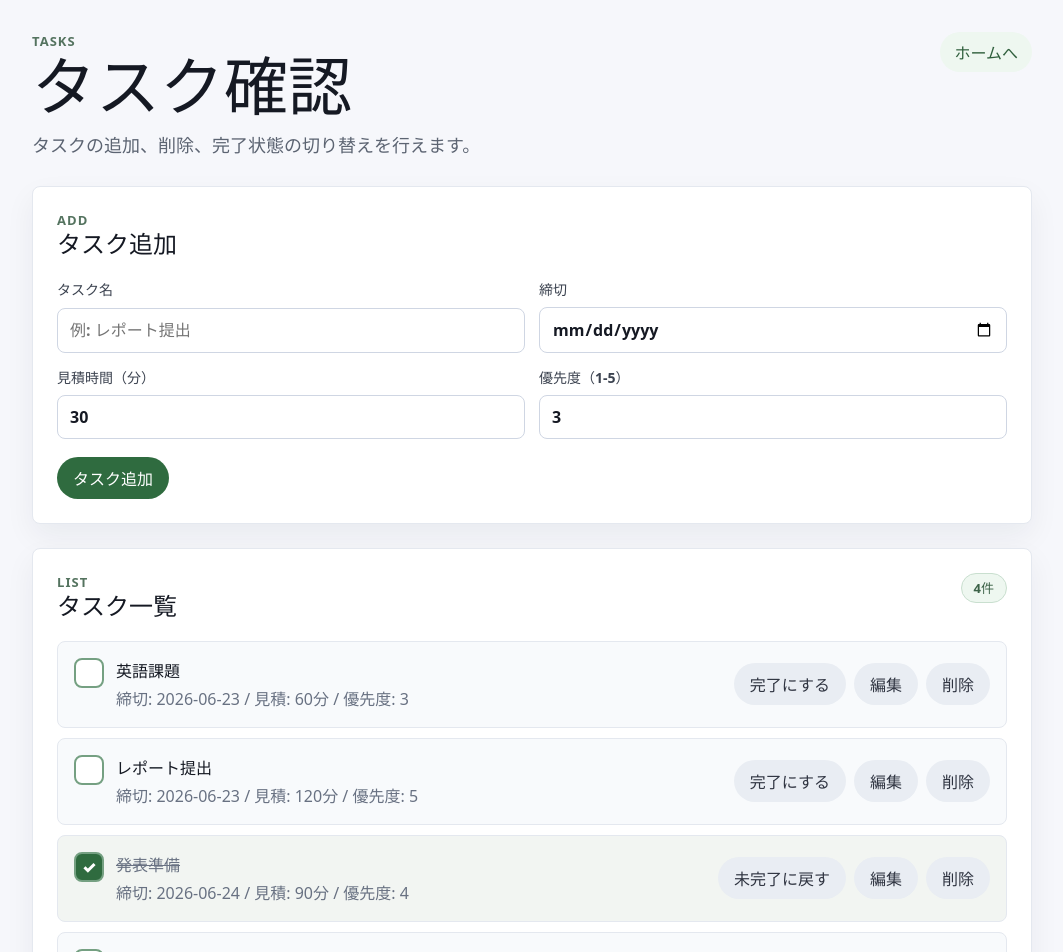
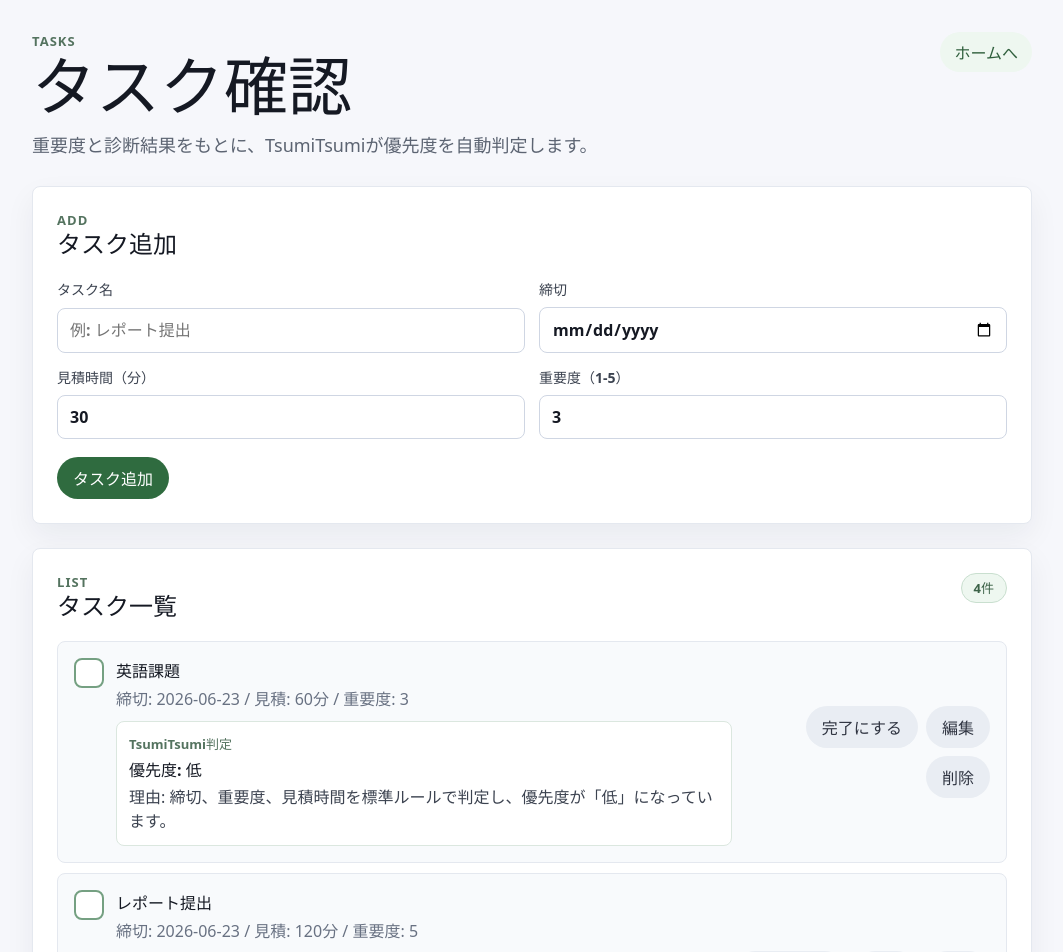
Before and after one commit to 3ackbut/Tsumi-Tsumi, a React (Vite) app: page /tasks in a window 1280 px wide. Shown: the top 952 px of the page, without its empty margins (108-1171 px from the left). Built offline with nearby package versions, Linux system fonts and the light colour scheme.

Commit message:
追加: 診断結果を用いた優先度判定を実装

```diff
--- a/src/App.css
+++ b/src/App.css
@@ -320,6 +320,33 @@ input:focus {
   line-height: 1.5;
 }
 
+.auto-priority-box {
+  display: grid;
+  gap: 4px;
+  margin-top: 10px;
+  padding: 12px;
+  background: #ffffff;
+  border: 1px solid #dbe7df;
+  border-radius: 8px;
+}
+
+.auto-priority-box span {
+  color: #54735f;
+  font-size: 13px;
+  font-weight: 800;
+}
+
+.auto-priority-box strong {
+  color: #151923;
+  font-size: 16px;
+  text-decoration: none;
+}
+
+.auto-priority-box p {
+  margin: 0;
+  color: #3c4350;
+}
+
 .check-button {
   flex: 0 0 auto;
   width: 30px;
--- a/src/context/AppDataContext.tsx
+++ b/src/context/AppDataContext.tsx
@@ -27,6 +27,28 @@ function loadStoredData<T>(key: string, fallback: T[]): T[] {
   }
 }
 
+type StoredTask = Task & {
+  priority?: number;
+};
+
+function normalizeTask(task: StoredTask): Task {
+  const importance = task.importance ?? task.priority ?? 3;
+
+  return {
+    name: task.name,
+    deadline: task.deadline,
+    estimatedMinutes: task.estimatedMinutes,
+    importance,
+    completed: task.completed,
+  };
+}
+
+function loadStoredTasks() {
+  return loadStoredData<StoredTask>(TASKS_STORAGE_KEY, sampleTasks).map(
+    normalizeTask,
+  );
+}
+
 function loadStoredResult<T>(key: string): T | null {
   const storedValue = localStorage.getItem(key);
 
@@ -46,9 +68,7 @@ interface AppDataProviderProps {
 }
 
 export function AppDataProvider({ children }: AppDataProviderProps) {
-  const [tasks, setTasks] = useState<Task[]>(() =>
-    loadStoredData<Task>(TASKS_STORAGE_KEY, sampleTasks),
-  );
+  const [tasks, setTasks] = useState<Task[]>(loadStoredTasks);
   const [schedules, setSchedules] = useState<Schedule[]>(() =>
     loadStoredData<Schedule>(SCHEDULES_STORAGE_KEY, sampleSchedules),
   );
--- a/src/data/sampleData.ts
+++ b/src/data/sampleData.ts
@@ -6,28 +6,28 @@ export const sampleTasks: Task[] = [
     name: "英語課題",
     deadline: "2026-06-23",
     estimatedMinutes: 60,
-    priority: 3,
+    importance: 3,
     completed: false,
   },
   {
     name: "レポート提出",
     deadline: "2026-06-23",
     estimatedMinutes: 120,
-    priority: 5,
+    importance: 5,
     completed: false,
   },
   {
     name: "発表準備",
     deadline: "2026-06-24",
     estimatedMinutes: 90,
-    priority: 4,
+    importance: 4,
     completed: true,
   },
   {
     name: "設計書の見直し",
     deadline: "2026-06-25",
     estimatedMinutes: 45,
-    priority: 2,
+    importance: 2,
     completed: false,
   },
 ];
--- a/src/pages/Home.tsx
+++ b/src/pages/Home.tsx
@@ -14,11 +14,11 @@ function Home() {
     (schedule) => schedule.date === today,
   );
   const incompleteTasks = tasks.filter((task) => !task.completed);
-  const priorityLoad = incompleteTasks.reduce(
-    (total, task) => total + task.priority * 8 + task.estimatedMinutes / 12,
+  const importanceLoad = incompleteTasks.reduce(
+    (total, task) => total + task.importance * 8 + task.estimatedMinutes / 12,
     0,
   );
-  const tsumido = Math.min(100, Math.round(25 + priorityLoad));
+  const tsumido = Math.min(100, Math.round(25 + importanceLoad));
 
   return (
     <main className="page">
--- a/src/pages/Status.tsx
+++ b/src/pages/Status.tsx
@@ -10,13 +10,13 @@ function Status() {
   const remainingMinutes = tasks
     .filter((task) => !task.completed)
     .reduce((total, task) => total + task.estimatedMinutes, 0);
-  const priorityScore = tasks
+  const importanceScore = tasks
     .filter((task) => !task.completed)
-    .reduce((total, task) => total + task.priority * 9, 0);
-  const tsumido = Math.min(100, Math.round(20 + remainingMinutes / 8 + priorityScore));
+    .reduce((total, task) => total + task.importance * 9, 0);
+  const tsumido = Math.min(100, Math.round(20 + remainingMinutes / 8 + importanceScore));
   const comment =
     tsumido >= 80
-      ? "かなり積み上がっています。優先度の高いタスクから先に片付けましょう。"
+      ? "かなり積み上がっています。重要度の高いタスクから先に片付けましょう。"
       : tsumido >= 50
         ? "少し忙しい状態です。今日できる量に分けると進めやすくなります。"
         : "余裕があります。早めに進めると安心です。";
--- a/src/pages/Tasks.tsx
+++ b/src/pages/Tasks.tsx
@@ -2,10 +2,12 @@ import { useState } from "react";
 import { Link } from "react-router-dom";
 import { useAppData } from "../hooks/useAppData";
 import type { Task } from "../types/task";
+import { judgeAutoPriority } from "../utils/taskPriority";
 
 function Tasks() {
   const {
     tasks,
+    diagnosisResult,
     addTask,
     updateTask,
     deleteTask,
@@ -14,7 +16,7 @@ function Tasks() {
   const [name, setName] = useState("");
   const [deadline, setDeadline] = useState("");
   const [estimatedMinutes, setEstimatedMinutes] = useState(30);
-  const [priority, setPriority] = useState(3);
+  const [importance, setImportance] = useState(3);
   const [errorMessage, setErrorMessage] = useState("");
   const [editingTaskIndex, setEditingTaskIndex] = useState<number | null>(null);
 
@@ -22,7 +24,7 @@ function Tasks() {
     setName("");
     setDeadline("");
     setEstimatedMinutes(30);
-    setPriority(3);
+    setImportance(3);
     setErrorMessage("");
     setEditingTaskIndex(null);
   };
@@ -37,7 +39,7 @@ function Tasks() {
       name: name.trim(),
       deadline,
       estimatedMinutes,
-      priority,
+      importance,
       completed:
         editingTaskIndex === null ? false : tasks[editingTaskIndex].completed,
     };
@@ -56,7 +58,7 @@ function Tasks() {
     setName(task.name);
     setDeadline(task.deadline);
     setEstimatedMinutes(task.estimatedMinutes);
-    setPriority(task.priority);
+    setImportance(task.importance);
     setEditingTaskIndex(index);
     setErrorMessage("");
   };
@@ -73,7 +75,7 @@ function Tasks() {
           <p className="eyebrow">Tasks</p>
           <h1>タスク確認</h1>
           <p className="lead">
-            タスクの追加、削除、完了状態の切り替えを行えます。
+            重要度と診断結果をもとに、TsumiTsumiが優先度を自動判定します。
           </p>
         </div>
         <Link className="text-link" to="/">
@@ -122,13 +124,15 @@ function Tasks() {
           </label>
 
           <label>
-            <span>優先度（1-5）</span>
+            <span>重要度（1-5）</span>
             <input
               type="number"
               min="1"
               max="5"
-              value={priority}
-              onInput={(event) => setPriority(Number(event.currentTarget.value))}
+              value={importance}
+              onInput={(event) =>
+                setImportance(Number(event.currentTarget.value))
+              }
             />
           </label>
         </div>
@@ -160,9 +164,14 @@ function Tasks() {
           <p>タスクはありません。</p>
         ) : (
           <ul className="task-list">
-            {tasks.map((task, index) => (
+            {tasks.map((task, index) => {
+              const autoPriority = judgeAutoPriority(task, diagnosisResult);
+
+              return (
                 <li
-                className={task.completed ? "task-item is-completed" : "task-item"}
+                  className={
+                    task.completed ? "task-item is-completed" : "task-item"
+                  }
                   key={`${task.name}-${task.deadline}-${index}`}
                 >
                   <div className="task-main">
@@ -178,8 +187,13 @@ function Tasks() {
                       <strong>{task.name}</strong>
                       <p>
                         締切: {task.deadline} / 見積: {task.estimatedMinutes}分 /
-                      優先度: {task.priority}
+                        重要度: {task.importance}
                       </p>
+                      <div className="auto-priority-box">
+                        <span>TsumiTsumi判定</span>
+                        <strong>優先度: {autoPriority.level}</strong>
+                        <p>理由: {autoPriority.reason}</p>
+                      </div>
                     </div>
                   </div>
                   <div className="task-actions">
@@ -201,7 +215,8 @@ function Tasks() {
                     </button>
                   </div>
                 </li>
-            ))}
+              );
+            })}
           </ul>
         )}
       </section>
--- a/src/types/task.ts
+++ b/src/types/task.ts
@@ -2,6 +2,6 @@ export interface Task {
   name: string;
   deadline: string;
   estimatedMinutes: number;
-  priority: number;
+  importance: number;
   completed: boolean;
 }
--- /dev/null
+++ b/src/utils/taskPriority.ts
@@ -0,0 +1,110 @@
+import type { DiagnosisResult } from "../types/diagnosis";
+import type { Task } from "../types/task";
+
+export type AutoPriorityLevel = "高" | "中" | "低";
+
+export interface AutoPriorityResult {
+  level: AutoPriorityLevel;
+  reason: string;
+}
+
+function getDaysUntilDeadline(deadline: string) {
+  const today = new Date();
+  const todayDate = new Date(
+    today.getFullYear(),
+    today.getMonth(),
+    today.getDate(),
+  );
+  const deadlineDate = new Date(`${deadline}T00:00:00`);
+  const diffMilliseconds = deadlineDate.getTime() - todayDate.getTime();
+
+  return Math.ceil(diffMilliseconds / (1000 * 60 * 60 * 24));
+}
+
+function buildReason(
+  task: Task,
+  daysUntilDeadline: number,
+  diagnosisType: string | null,
+  level: AutoPriorityLevel,
+) {
+  if (daysUntilDeadline < 0) {
+    return `締切を過ぎており、重要度も${task.importance}のため優先度が「${level}」になっています。`;
+  }
+
+  if (daysUntilDeadline <= 1 && task.importance >= 4) {
+    return `締切が近く、重要度も高いため優先度が「${level}」になっています。`;
+  }
+
+  if (diagnosisType === "計画型" && daysUntilDeadline <= 5) {
+    return `計画型の診断結果をふまえ、締切が少し先でも早めに着手しやすいよう優先度が「${level}」になっています。`;
+  }
+
+  if (diagnosisType === "締切集中型" && daysUntilDeadline <= 3) {
+    return `締切集中型の診断結果をふまえ、締切が近いタスクの優先度が「${level}」になっています。`;
+  }
+
+  if (
+    (diagnosisType === "気分変動型" || diagnosisType === "コツコツ型") &&
+    task.estimatedMinutes <= 30
+  ) {
+    return `${diagnosisType}の診断結果をふまえ、短時間で進めやすいタスクの優先度が「${level}」になっています。`;
+  }
+
+  if (task.importance >= 4) {
+    return `重要度が高いため優先度が「${level}」になっています。`;
+  }
+
+  if (task.estimatedMinutes >= 120) {
+    return `見積時間が長く、早めに分けて進めたいタスクのため優先度が「${level}」になっています。`;
+  }
+
+  return `締切、重要度、見積時間を標準ルールで判定し、優先度が「${level}」になっています。`;
+}
+
+export function judgeAutoPriority(
+  task: Task,
+  diagnosisResult: DiagnosisResult | null,
+): AutoPriorityResult {
+  const daysUntilDeadline = getDaysUntilDeadline(task.deadline);
+  const diagnosisType = diagnosisResult?.typeName ?? null;
+  let score = task.importance * 12;
+
+  if (daysUntilDeadline < 0) {
+    score += 45;
+  } else if (daysUntilDeadline <= 1) {
+    score += 35;
+  } else if (daysUntilDeadline <= 3) {
+    score += 25;
+  } else if (daysUntilDeadline <= 7) {
+    score += 12;
+  }
+
+  if (task.estimatedMinutes >= 120) {
+    score += 12;
+  } else if (task.estimatedMinutes <= 30) {
+    score += 4;
+  }
+
+  if (diagnosisType === "計画型" && daysUntilDeadline <= 7) {
+    score += 10;
+  }
+
+  if (diagnosisType === "締切集中型" && daysUntilDeadline <= 3) {
+    score += 14;
+  }
+
+  if (
+    (diagnosisType === "気分変動型" || diagnosisType === "コツコツ型") &&
+    task.estimatedMinutes <= 30
+  ) {
+    score += 8;
+  }
+
+  const level: AutoPriorityLevel =
+    score >= 70 ? "高" : score >= 42 ? "中" : "低";
+
+  return {
+    level,
+    reason: buildReason(task, daysUntilDeadline, diagnosisType, level),
+  };
+}
```
Lines whose indentation alone changed are shown as unchanged.
